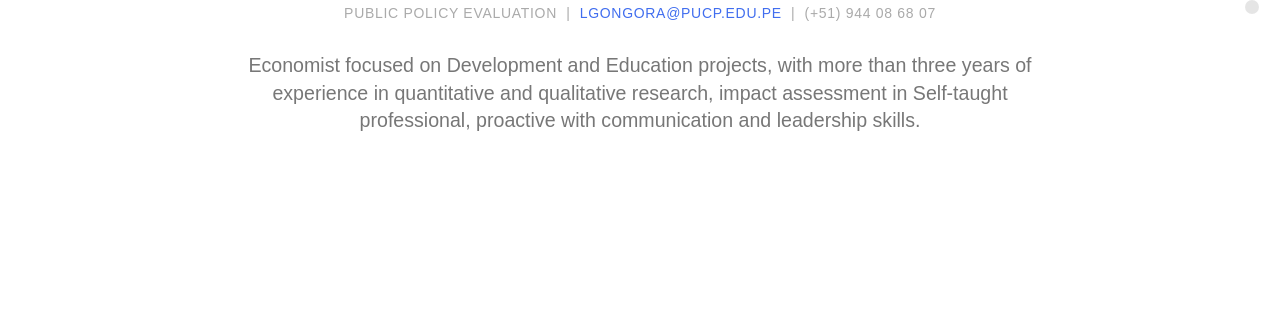
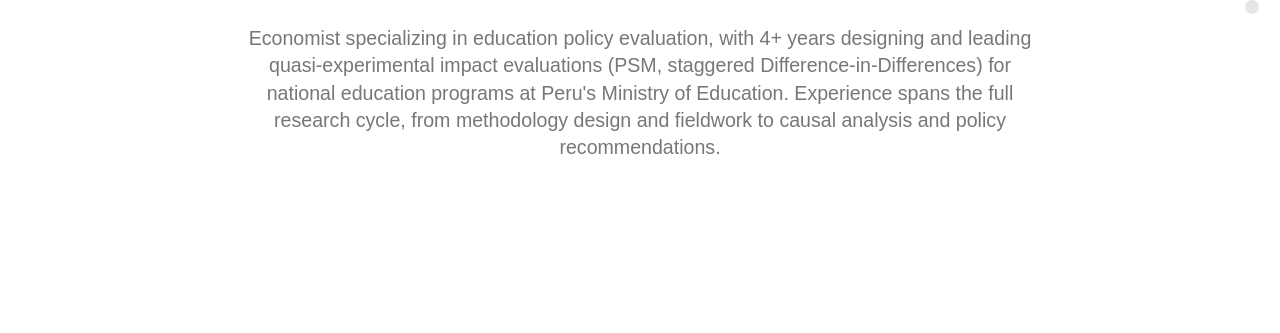
Before and after one commit to leidygreta/Portafolio_resume, a plain HTML site: page index.html in a window 1280 px wide. Shown: the part 467-800 px from the top of the page. Drawn offline with nearby package versions, Linux system fonts and the light colour scheme; a script that the page names is missing; a web font is replaced by a local one.

Commit message:
Update index.html
changes for the main description of my profile

```diff
--- a/index.html
+++ b/index.html
@@ -42,7 +42,7 @@
 						<h1>Greta Góngora</h1>
 						<p class="subtitle mt-3">Public Policy Evaluation &nbsp;|&nbsp; <a href="#">lgongora@pucp.edu.pe</a> &nbsp;|&nbsp; (+51) 944 08 68 07
 
-						<p class="lead">Economist focused on Development and Education projects, with more than three years of experience in quantitative and qualitative research, impact assessment in Self-taught professional, proactive with communication and leadership skills.</p>
+						<p class="lead">Economist specializing in education policy evaluation, with 4+ years designing and leading quasi-experimental impact evaluations (PSM, staggered Difference-in-Differences) for national education programs at Peru's Ministry of Education. Experience spans the full research cycle, from methodology design and fieldwork to causal analysis and policy recommendations.</p>
 
 					</div>
 				</div>
```
